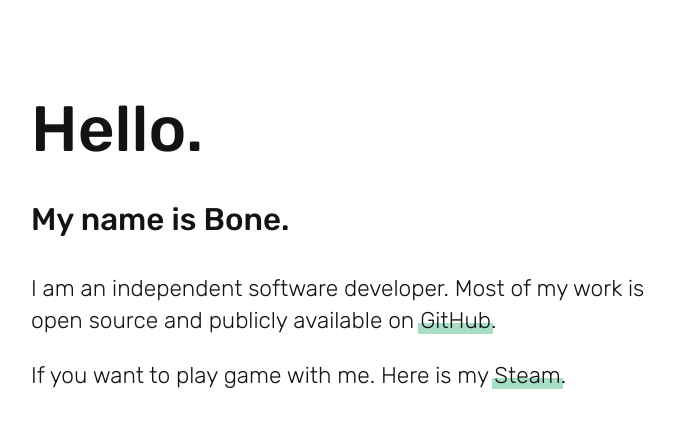
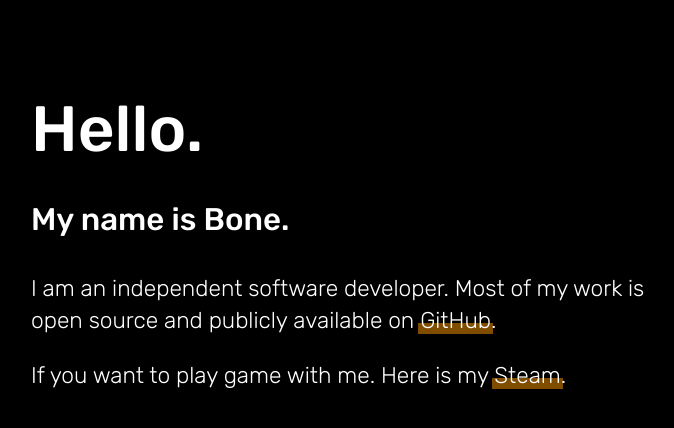
Before and after one commit to BoneTM/bonetm.github.io, a plain HTML site: page index.html in a window 1280 px wide. Shown: the whole page, without its empty margins (105-779 px from the left). Drawn offline with Linux system fonts and the light colour scheme.

Commit message:
change: background color & link color

```diff
--- a/index.html
+++ b/index.html
@@ -15,7 +15,8 @@
       font-size: calc(10px + 0.33vw);
       -webkit-font-smoothing: antialiased;
       padding: 5vh 10vw;
-      color: #121314;
+      color: #fff;
+      background-color: #000;
     }
 
     h1 {
@@ -33,7 +34,7 @@
 
     a {
       text-decoration: none;
-      color: #121314;
+      color: #fff;
       position: relative;
     }
 
@@ -46,7 +47,7 @@
       right: -0.1em;
       bottom: 0;
       transition: top 200ms cubic-bezier(0, 0.8, 0.13, 1);
-      background-color: rgba(79, 192, 141, 0.5);
+      background-color: rgba(255, 153, 0, 0.5);
     }
 
     a:hover:after {
```
